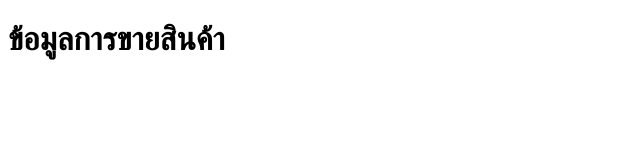
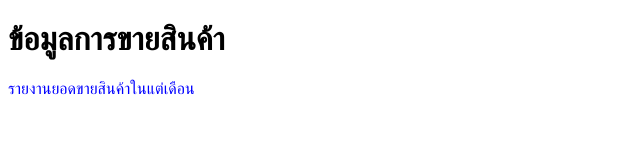
Before and after one commit to supachai27spu/mai-project, a plain HTML site: page index.html in a window 1280 px wide. Shown: the whole page, without its empty margins (0-640 px from the left). Drawn offline with Linux system fonts and the light colour scheme.

Commit message:
add report sale

```diff
--- a/index.html
+++ b/index.html
@@ -4,8 +4,14 @@
     <meta charset="UTF-8">
     <meta name="viewport" content="width=device-width, initial-scale=1.0">
     <title>Document</title>
+    <style>
+        p{
+            color: blue;
+        }
+    </style>
 </head>
 <body>
     <h1>ข้อมูลการขายสินค้า</h1>
+    <p>รายงานยอดขายสินค้าในแต่เดือน</p>
 </body>
 </html>
```
